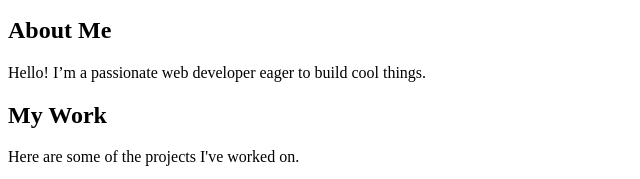
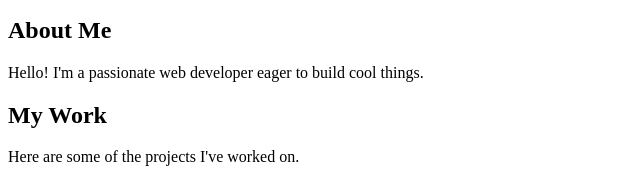
Before and after one commit to theflacko/html_project-1, a plain HTML site: page html project 1/index.html in a window 1280 px wide. Shown: the part 194-373 px from the top of the page, 0-640 px from the left. Drawn offline with Linux system fonts and the light colour scheme.

Commit message:
second commit

```diff
--- a/index.html
+++ b/html project 1/index.html
@@ -28,7 +28,7 @@
   <!-- About Section -->
   <section id="about">
     <h2>About Me</h2>
-    <p>Hello! I’m a passionate web developer eager to build cool things.</p>
+    <p>Hello! I'm a passionate web developer eager to build cool things.</p>
   </section>
 
   <!-- Work Section -->
```
Also changed, not shown: html project 1/style.css/main.css (added), 1 other file.
